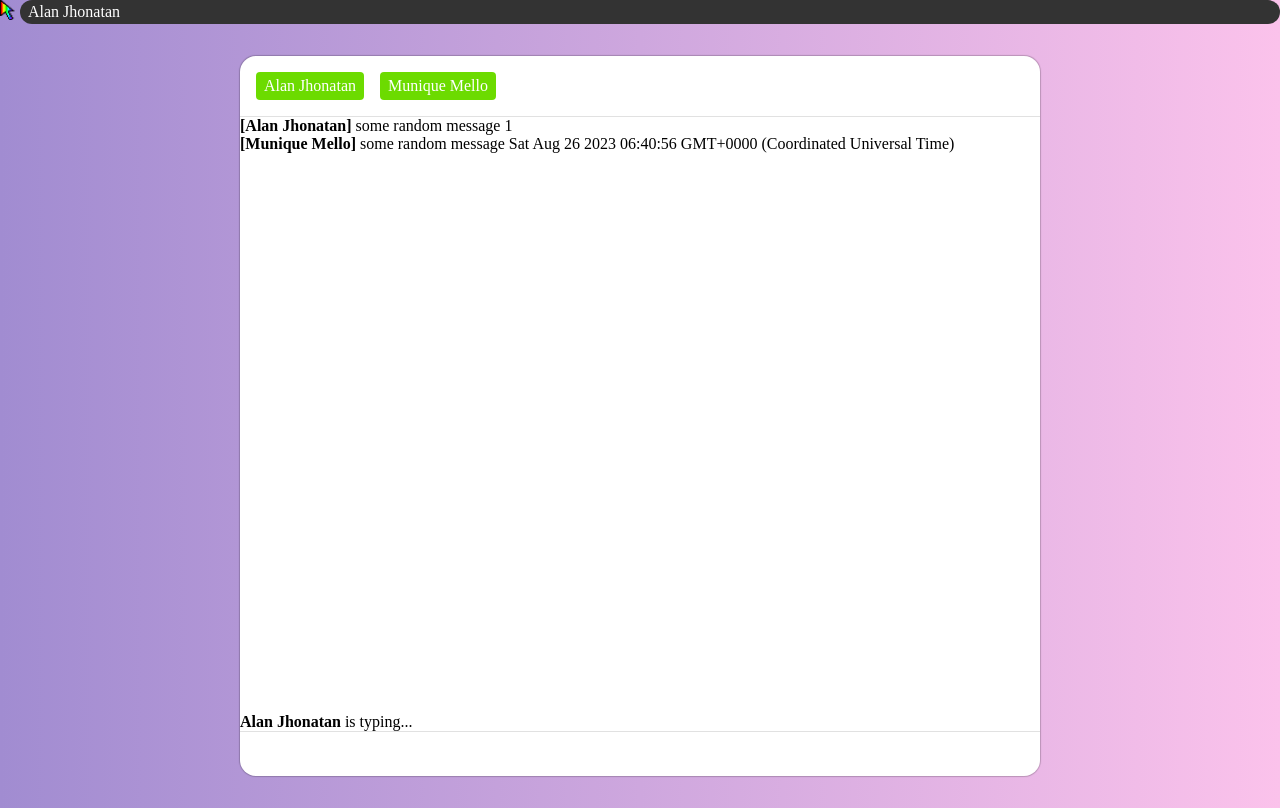
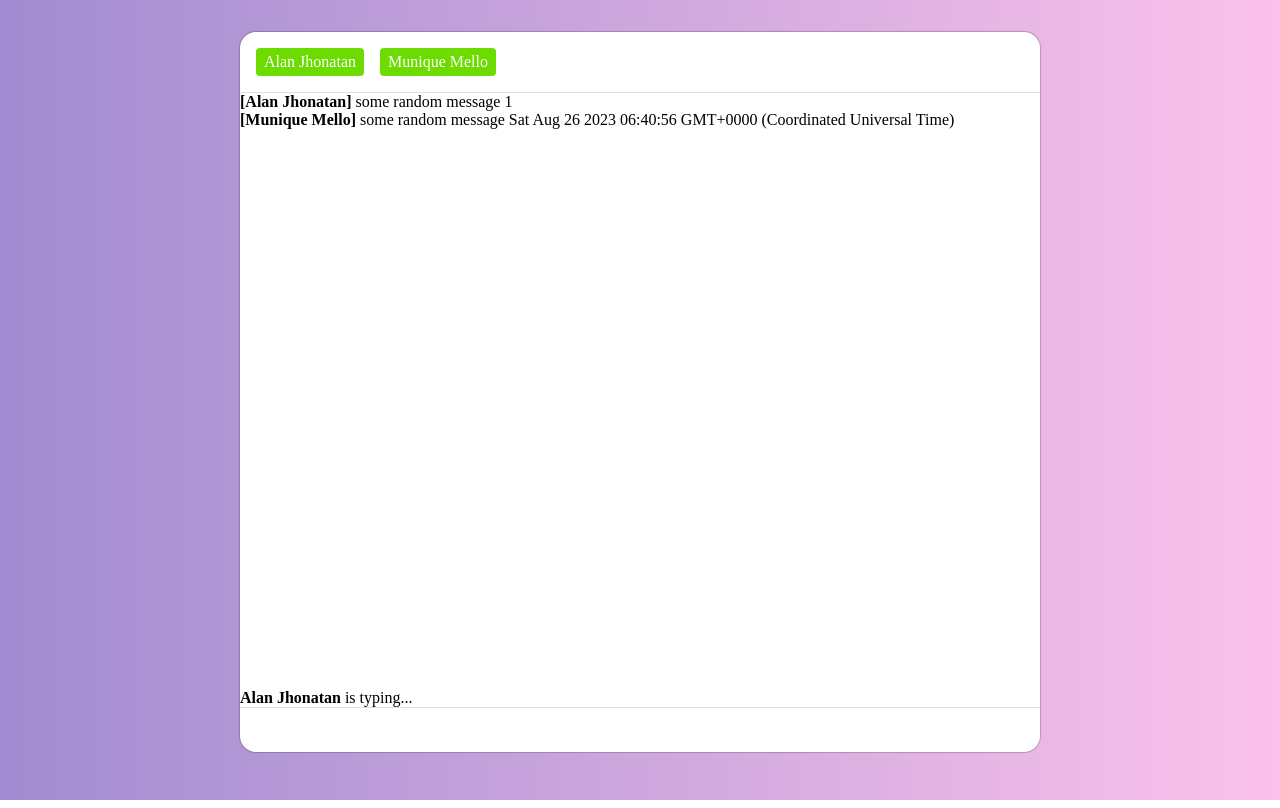
Before and after one commit to AlanJhonatan/study-websockets-react, a React (Vite) app in the folder client-react/: page / in a window 1280 px wide. Built offline with nearby package versions, Linux system fonts and the light colour scheme.

Commit message:
feat: hide cursor due style conflicts

```diff
--- a/client-react/src/App.tsx
+++ b/client-react/src/App.tsx
@@ -3,16 +3,16 @@ import { Messages } from './components/Messages'
 import { Profiles } from './components/Profiles'
 import './styles/App.css'
 
-import cursorImage from './assets/cursor.png'
+// import cursorImage from './assets/cursor.png'
 
 export function App() {
   return (
     <>
 
-      <div className='cursor-container'>
+      {/* <div className='cursor-container'>
         <img className="cursor-image" src={cursorImage} alt="" />
         <div className='cursor-name-tag'>Alan Jhonatan</div>
-      </div>
+      </div> */}
       <div className="chat-container">
         <div>
           <Profiles />
```
